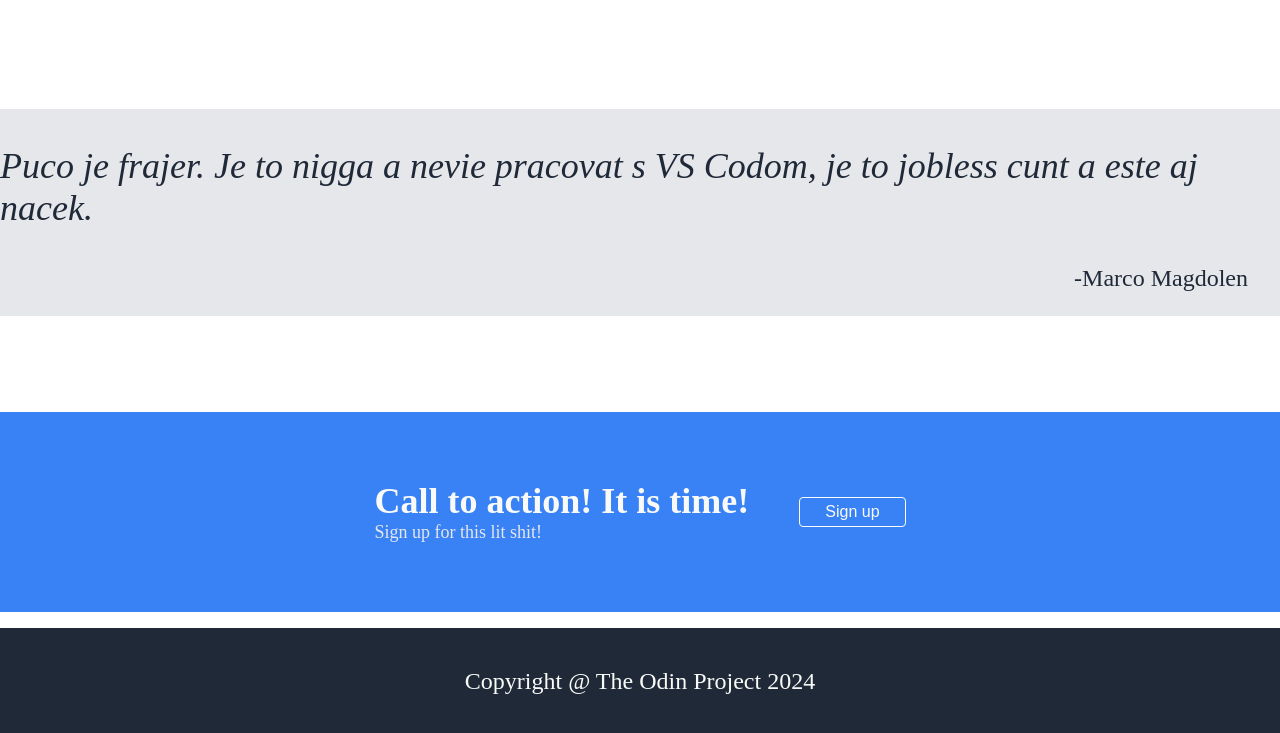
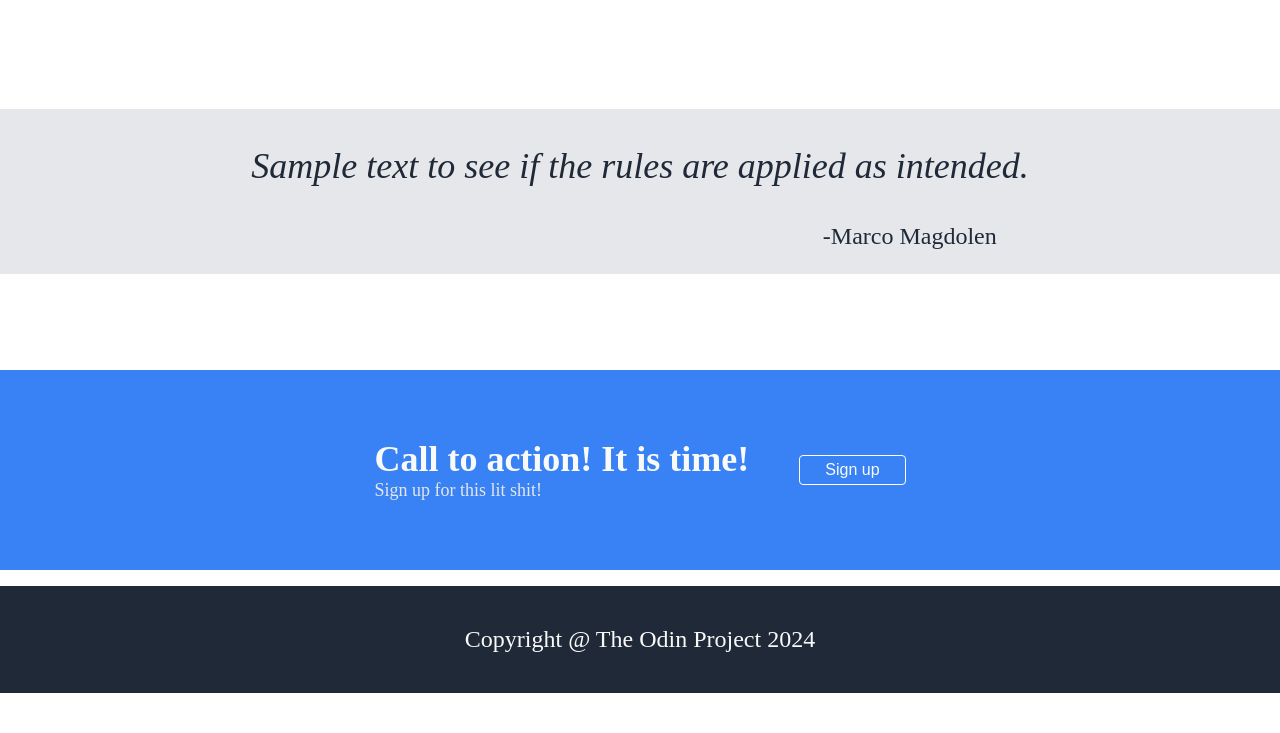
Before and after one commit to oravecmark/landing_page, a plain HTML site: page index.html in a window 1280 px wide. Shown: the part 1072-1805 px from the top of the page. After the commit the page ends 1765 px from the top, so only its background shows below. Drawn offline with Linux system fonts and the light colour scheme.

Commit message:
Changed the quote text.

```diff
--- a/index.html
+++ b/index.html
@@ -59,10 +59,7 @@
     <div class="quotebackground">
       <div>
         <p class="quotetext">
-          <em
-            >Puco je frajer. Je to nigga a nevie pracovat s VS Codom, je to
-            jobless cunt a este aj nacek.</em
-          >
+          <em>Sample text to see if the rules are applied as intended.</em>
         </p>
         <div class="quote-author">
           <p>-Marco Magdolen</p>
```
